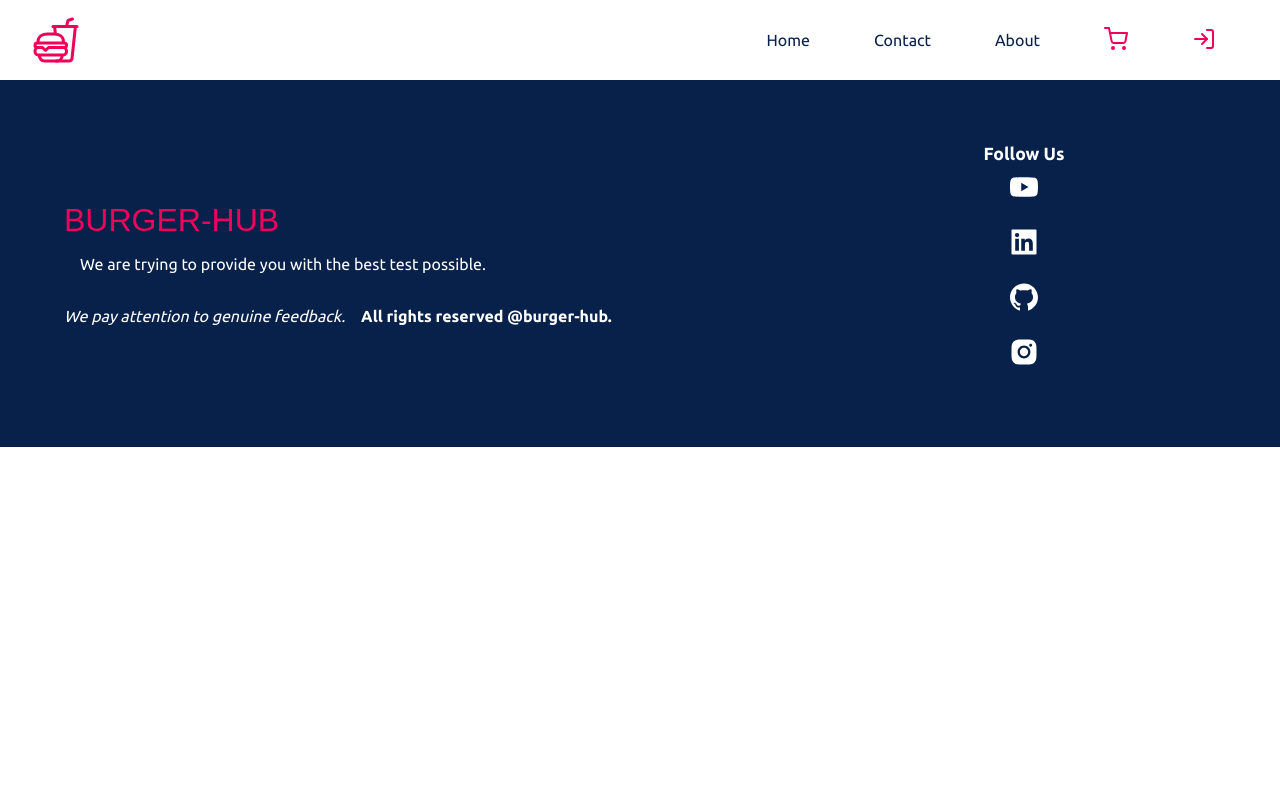
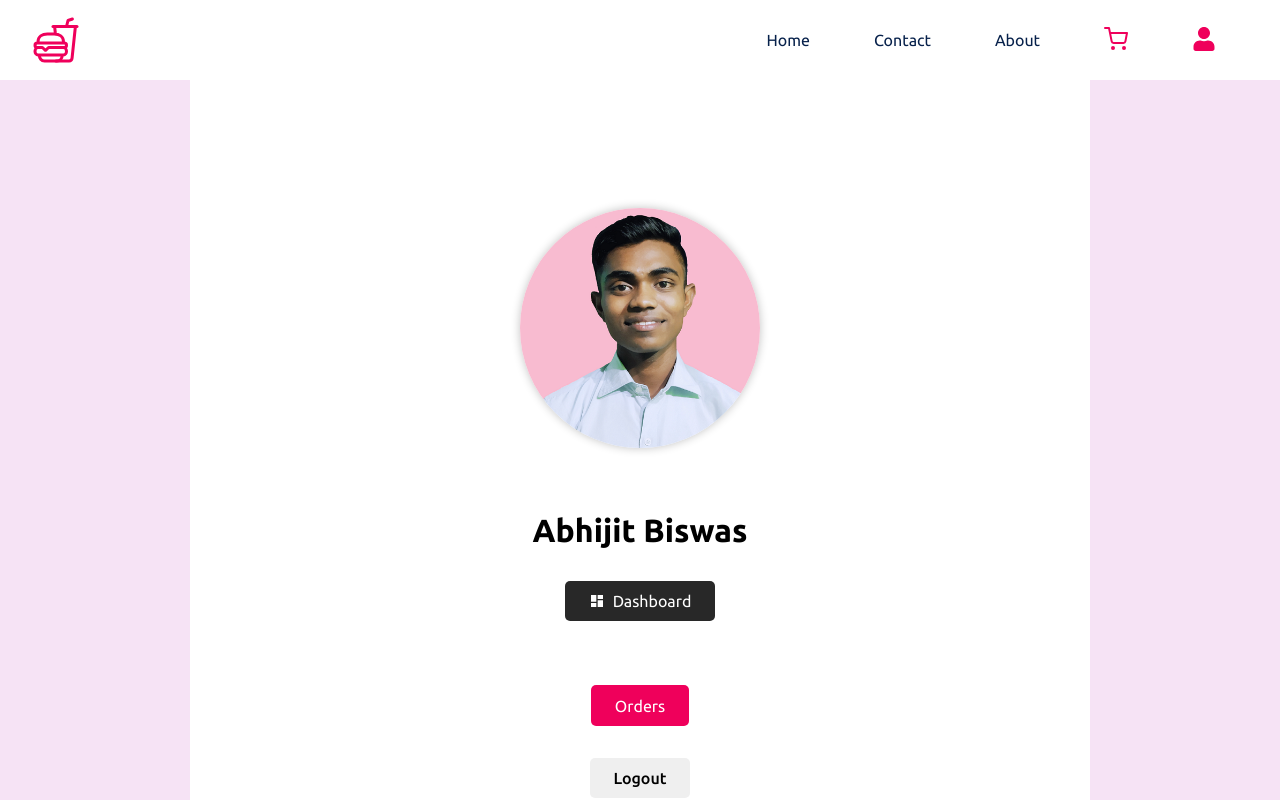
Before and after one commit to abhijitnr/BURGER-HUB-MERN, a React (Create React App) app in the folder frontend/: page /me in a window 1280 px wide. Shown: the top 800 px of the page. Built offline with nearby package versions, Linux system fonts and the light colour scheme.

Commit message:
Profile Page added

```diff
--- a/frontend/src/App.js
+++ b/frontend/src/App.js
@@ -9,6 +9,7 @@ import Shipping from "./components/cart/Shipping";
 import ConfirmOrder from "./components/cart/ConfirmOrder";
 import PaymentSuccess from "./components/cart/PaymentSuccess";
 import Login from "./components/login/Login";
+import Profile from "./components/profile/Profile";
 
 import "./styles/app.scss";
 import "./styles/header.scss";
@@ -22,6 +23,7 @@ import "./styles/shipping.scss";
 import "./styles/confirmOrder.scss";
 import "./styles/paymentSuccess.scss";
 import "./styles/login.scss";
+import "./styles/profile.scss";
 
 function App() {
   return (
@@ -38,6 +40,7 @@ function App() {
         <Route path="/confirmorder" element={<ConfirmOrder />} />
         <Route path="/paymentsuccess" element={<PaymentSuccess />} />
         <Route path="/login" element={<Login />} />
+        <Route path="/me" element={<Profile />} />
       </Routes>
 
       {/* Footer */}
--- a/frontend/src/components/layout/Header.jsx
+++ b/frontend/src/components/layout/Header.jsx
@@ -4,7 +4,7 @@ import { FaUser } from "react-icons/fa";
 import { Link } from "react-router-dom";
 import { motion } from "framer-motion";
 
-const Header = ({ isAuthenticated = false }) => {
+const Header = ({ isAuthenticated = true }) => {
   return (
     <nav>
       {/* Logo */}
--- /dev/null
+++ b/frontend/src/components/profile/Profile.jsx
@@ -0,0 +1,81 @@
+import { motion } from "framer-motion";
+import me from "../../assets/founder.png";
+import { Link } from "react-router-dom";
+import { MdDashboard } from "react-icons/md";
+
+const Profile = () => {
+  const options = {
+    initial: {
+      y: "-100%",
+      opacity: 0,
+    },
+    animate: {
+      y: 0,
+      opacity: 1,
+    },
+  };
+
+  return (
+    <section className="profile">
+      <main>
+        <motion.img src={me} alt="Abhijit Biswas" />
+        <motion.h5
+          {...options}
+          transition={{
+            delay: 0.3,
+          }}
+        >
+          Abhijit Biswas
+        </motion.h5>
+
+        <motion.div
+          {...options}
+          transition={{
+            delay: 0.5,
+          }}
+        >
+          <Link
+            to="/admin/dashboard"
+            style={{
+              backgroundColor: "rgb(40, 40, 40)",
+            }}
+          >
+            <MdDashboard />
+            Dashboard
+          </Link>
+        </motion.div>
+
+        <motion.div
+          initial={{
+            x: "-100vw",
+            opacity: 0,
+          }}
+          animate={{
+            x: 0,
+            opacity: 1,
+          }}
+        >
+          <Link to="/myorders">Orders</Link>
+        </motion.div>
+
+        <motion.button
+          initial={{
+            x: "-100vw",
+            opacity: 0,
+          }}
+          animate={{
+            x: 0,
+            opacity: 1,
+          }}
+          transition={{
+            delay: 0.3,
+          }}
+        >
+          Logout
+        </motion.button>
+      </main>
+    </section>
+  );
+};
+
+export default Profile;
--- /dev/null
+++ b/frontend/src/styles/profile.scss
@@ -0,0 +1,73 @@
+@import "colors";
+
+.profile {
+  background-color: $pink;
+  width: 100%;
+  height: 100vh;
+
+  > main {
+    max-width: 900px;
+    height: 100%;
+    background-color: white;
+    margin: auto;
+    display: flex;
+    flex-direction: column;
+    align-items: center;
+    padding: 4rem;
+
+    > img {
+      height: 15rem;
+      width: 15rem;
+      border-radius: 50%;
+      box-shadow: 0 0 10px rgba(0, 0, 0, 0.245);
+      margin: 4rem;
+    }
+
+    > h5 {
+      font-size: 2rem;
+      text-align: center;
+    }
+
+    > div {
+      margin: 2rem;
+
+      > a {
+        background-color: $red;
+        color: white;
+        padding: 0.7rem 1.5rem;
+        font-size: 1rem;
+        border-radius: 5px;
+        display: flex;
+        align-items: center;
+
+        svg {
+          margin-right: 0.5rem;
+        }
+
+        &:hover {
+          background-color: $reddark;
+        }
+      }
+    }
+
+    > button {
+      border: none;
+      outline: none;
+      padding: 0.7rem 1.5rem;
+      font-size: 1rem;
+      border-radius: 5px;
+      cursor: pointer;
+      font-weight: 500;
+      &:hover {
+        background-color: rgba(245, 245, 245, 0.86);
+        color: $dark;
+      }
+    }
+  }
+}
+
+@media screen and (max-width: 600px) {
+  .profile > main > img {
+    margin: 2rem;
+  }
+}
```
